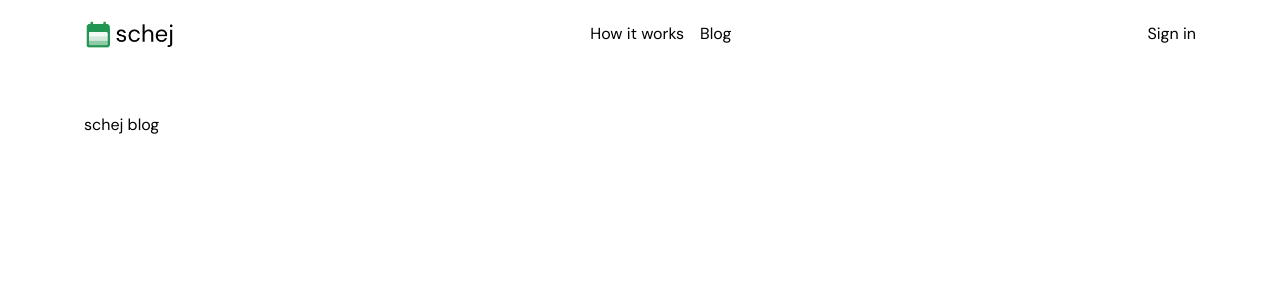
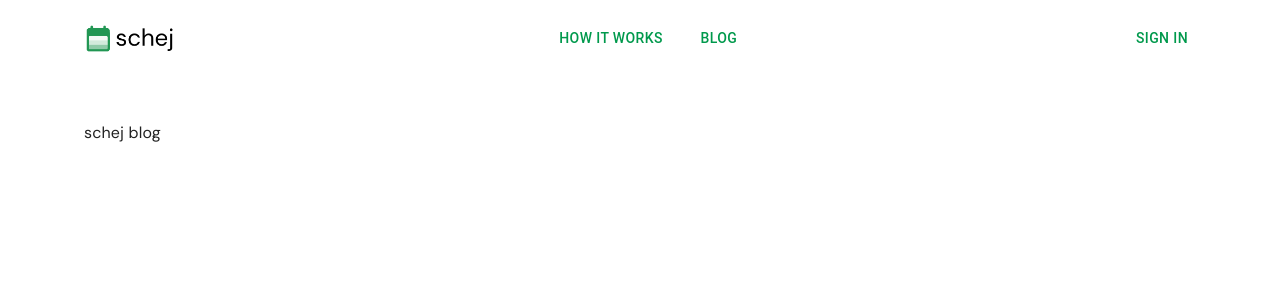
Before and after one commit to jonyTF/schej-nextjs, a Next.js app: page /blog in a window 1280 px wide. Shown: the top 300 px of the page. Built offline with nearby package versions, Linux system fonts and the light colour scheme.

Commit message:
added mui

```diff
--- a/app/blog/layout.tsx
+++ b/app/blog/layout.tsx
@@ -1,3 +1,5 @@
+import MuiComponent from "@/components/MuiComponent"
+import { Button } from "@mui/material"
 import Image from "next/image"
 
 export default function BlogLayout({
@@ -13,13 +15,18 @@ export default function BlogLayout({
           width={29 * (171 / 55)}
           height={29}
           alt="Schej logo"
-          objectFit="contain"
         />
         <div className="flex-grow" />
-        <div>How it works</div>
-        <div>Blog</div>
+        <MuiComponent component={Button} variant="text">
+          How it works
+        </MuiComponent>
+        <MuiComponent component={Button} variant="text">
+          Blog
+        </MuiComponent>
         <div className="flex-grow" />
-        <div>Sign in</div>
+        <MuiComponent component={Button} variant="text">
+          Sign in
+        </MuiComponent>
       </div>
       {children}
     </div>
--- a/app/layout.tsx
+++ b/app/layout.tsx
@@ -1,3 +1,4 @@
+import { CssBaseline, ThemeProvider, createTheme } from "@mui/material"
 import "./globals.css"
 import type { Metadata } from "next"
 import { DM_Sans } from "next/font/google"
@@ -16,7 +17,10 @@ export default function RootLayout({
 }) {
   return (
     <html lang="en">
-      <body className={dmSans.className}>{children}</body>
+      <body className={dmSans.className}>
+        <CssBaseline />
+        {children}
+      </body>
     </html>
   )
 }
--- /dev/null
+++ b/components/MuiComponent.tsx
@@ -0,0 +1,15 @@
+"use client"
+
+import React from "react"
+import SchejThemeProvider from "./SchejThemeProvider"
+
+export default function MuiComponent<
+  T extends React.FC<any> | React.ComponentClass<any>
+>({ component, ...props }: { component: T } & React.ComponentProps<T>) {
+  const Component = component
+  return (
+    <SchejThemeProvider>
+      <Component {...props} />
+    </SchejThemeProvider>
+  )
+}
--- /dev/null
+++ b/components/SchejThemeProvider.tsx
@@ -0,0 +1,19 @@
+"use client"
+
+import { ThemeProvider, createTheme } from "@mui/material"
+
+const theme = createTheme({
+  palette: {
+    primary: {
+      main: "#00994C",
+    },
+  },
+})
+
+export default function SchejThemeProvider({
+  children,
+}: {
+  children: React.ReactNode
+}) {
+  return <ThemeProvider theme={theme}>{children}</ThemeProvider>
+}
--- a/package.json
+++ b/package.json
@@ -9,6 +9,9 @@
     "lint": "next lint"
   },
   "dependencies": {
+    "@emotion/react": "^11.11.1",
+    "@emotion/styled": "^11.11.0",
+    "@mui/material": "^5.14.6",
     "@types/node": "20.4.8",
     "@types/react": "18.2.18",
     "@types/react-dom": "18.2.7",
```
Also changed, not shown: 1 other file (tests, documents, lock files or other folders).
